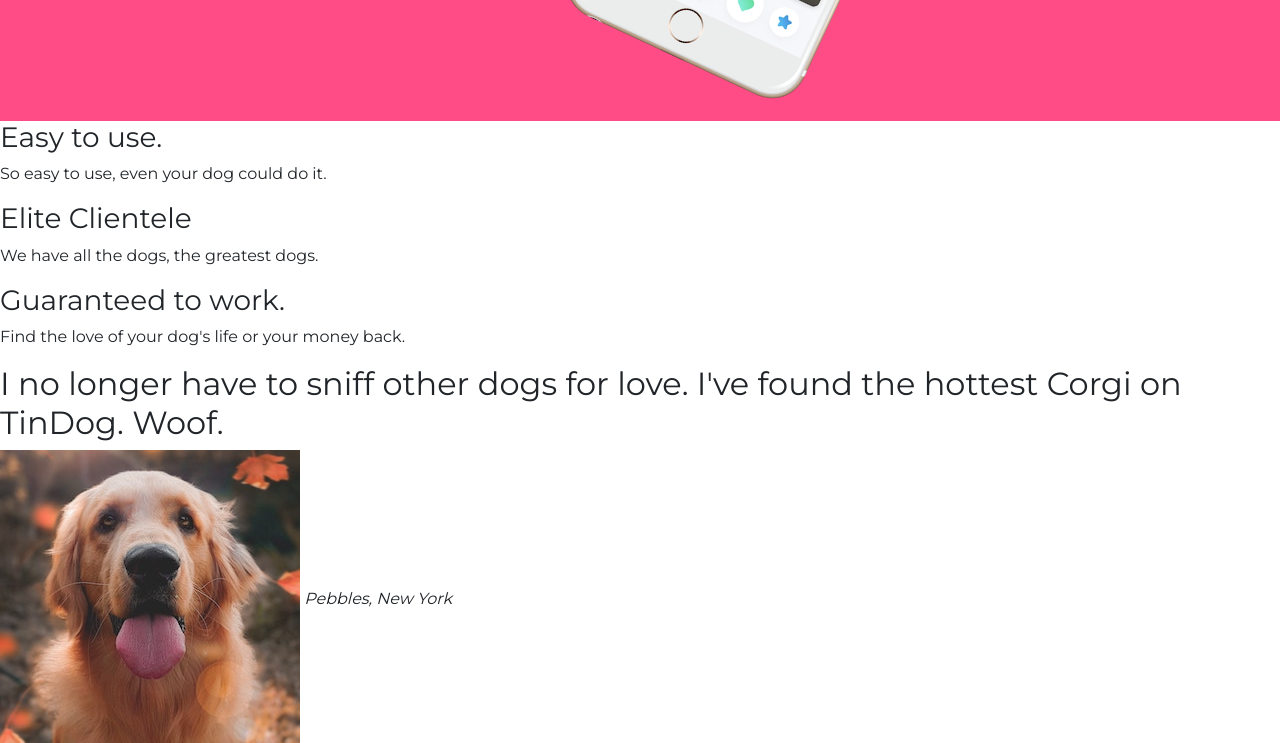
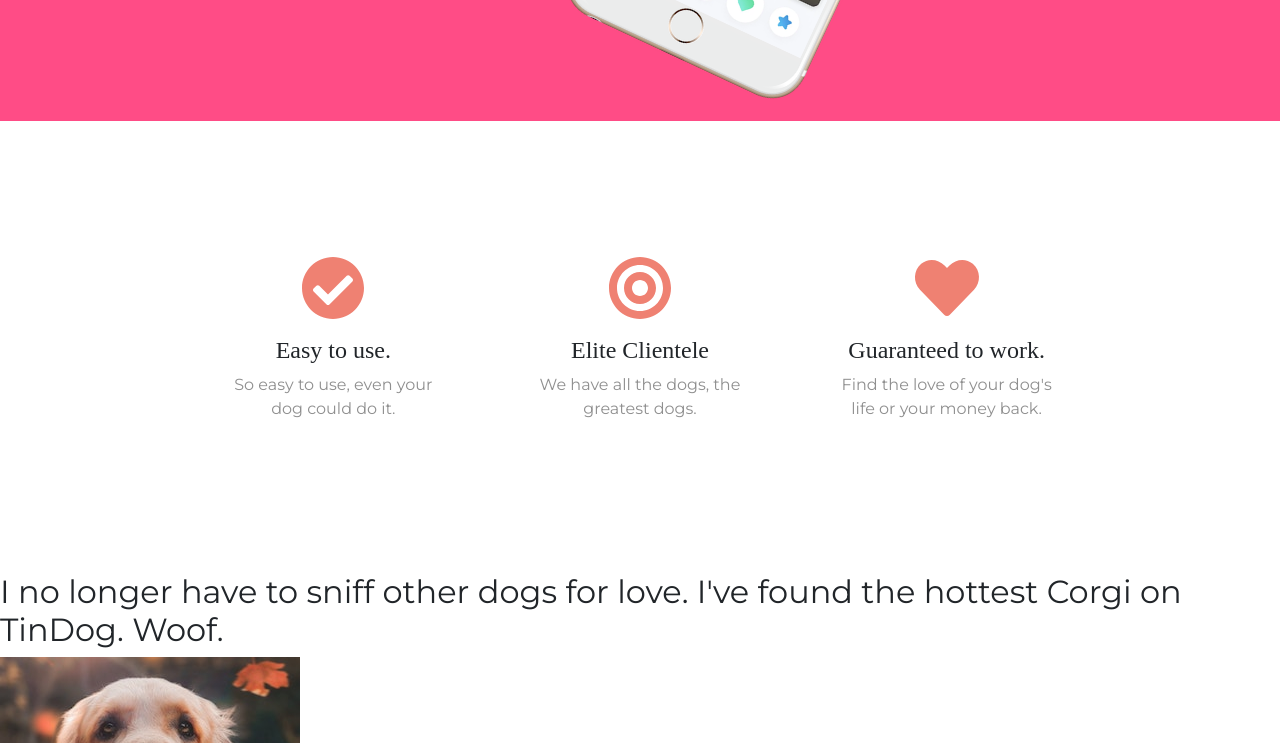
Before and after one commit to akmalrizaev/bootstrap, a plain HTML site: page index.html in a window 1280 px wide. Shown: the part 570-1313 px from the top of the page. Drawn offline with nearby package versions, Linux system fonts and the light colour scheme.

Commit message:
Styling Features section

```diff
--- a/css/styles.css
+++ b/css/styles.css
@@ -12,6 +12,15 @@
     font-family: 'Montserrat-Black' ;
     font-size: 3rem;
     line-height: 1.5;
+}
+
+h3 {
+    font-family: 'Montserrat-Bold';
+    font-size: 1.5rem;
+}
+
+p {
+    color:#8f8f8f;
 }
 
 .container-fluid {
@@ -52,3 +61,23 @@
     width: 60%;
     transform: rotate(25deg);
 }
+
+/* Features Section */
+
+#features {
+    padding:7% 15%;
+}
+
+.feature-box {
+text-align: center;
+padding: 5%;
+}
+
+.icon {
+    color: #ef8172;
+    margin-bottom: 1rem;
+}
+
+.icon:hover {
+    color: #ff4c86;
+}
--- a/index.html
+++ b/index.html
@@ -9,13 +9,20 @@
     <link href="https://fonts.googleapis.com/css2?family=Montserrat&family=Ubuntu&display=swap" rel="stylesheet">
 
     <!-- CSS Stylesheets -->
-  <link href="https://cdn.jsdelivr.net/npm/bootstrap@5.1.3/dist/css/bootstrap.min.css" rel="stylesheet" integrity="sha384-1BmE4kWBq78iYhFldvKuhfTAU6auU8tT94WrHftjDbrCEXSU1oBoqyl2QvZ6jIW3" crossorigin="anonymous">
+    <link href="https://cdn.jsdelivr.net/npm/bootstrap@5.1.3/dist/css/bootstrap.min.css" rel="stylesheet"
+        integrity="sha384-1BmE4kWBq78iYhFldvKuhfTAU6auU8tT94WrHftjDbrCEXSU1oBoqyl2QvZ6jIW3" crossorigin="anonymous">
     <link rel="stylesheet" href="css/styles.css">
 
     <!-- Bootstrap scripts -->
-  <script src="https://cdnjs.cloudflare.com/ajax/libs/font-awesome/5.14.0/js/all.min.js" integrity="sha512-YSdqvJoZr83hj76AIVdOcvLWYMWzy6sJyIMic2aQz5kh2bPTd9dzY3NtdeEAzPp/PhgZqr4aJObB3ym/vsItMg==" crossorigin="anonymous"></script>
-  <script src="https://cdn.jsdelivr.net/npm/@popperjs/core@2.10.2/dist/umd/popper.min.js" integrity="sha384-7+zCNj/IqJ95wo16oMtfsKbZ9ccEh31eOz1HGyDuCQ6wgnyJNSYdrPa03rtR1zdB" crossorigin="anonymous"></script>
-  <script src="https://cdn.jsdelivr.net/npm/bootstrap@5.1.3/dist/js/bootstrap.bundle.min.js" integrity="sha384-ka7Sk0Gln4gmtz2MlQnikT1wXgYsOg+OMhuP+IlRH9sENBO0LRn5q+8nbTov4+1p" crossorigin="anonymous"></script>
+    <script src="https://cdnjs.cloudflare.com/ajax/libs/font-awesome/5.14.0/js/all.min.js"
+        integrity="sha512-YSdqvJoZr83hj76AIVdOcvLWYMWzy6sJyIMic2aQz5kh2bPTd9dzY3NtdeEAzPp/PhgZqr4aJObB3ym/vsItMg=="
+        crossorigin="anonymous"></script>
+    <script src="https://cdn.jsdelivr.net/npm/@popperjs/core@2.10.2/dist/umd/popper.min.js"
+        integrity="sha384-7+zCNj/IqJ95wo16oMtfsKbZ9ccEh31eOz1HGyDuCQ6wgnyJNSYdrPa03rtR1zdB" crossorigin="anonymous">
+    </script>
+    <script src="https://cdn.jsdelivr.net/npm/bootstrap@5.1.3/dist/js/bootstrap.bundle.min.js"
+        integrity="sha384-ka7Sk0Gln4gmtz2MlQnikT1wXgYsOg+OMhuP+IlRH9sENBO0LRn5q+8nbTov4+1p" crossorigin="anonymous">
+    </script>
 
     <!-- <link href="https://cdn.jsdelivr.net/npm/bootstrap@5.2.0-beta1/dist/css/bootstrap.min.css" rel="stylesheet" integrity="sha384-0evHe/X+R7YkIZDRvuzKMRqM+OrBnVFBL6DOitfPri4tjfHxaWutUpFmBp4vmVor" crossorigin="anonymous"> -->
 
@@ -33,7 +40,9 @@
             <!-- Nav Bar -->
             <nav class="navbar navbar-expand-lg navbar-dark">
                 <a class="navbar-brand" href="">tindog</a>
-         <button class="navbar-toggler" type="button" data-bs-toggle="collapse" data-bs-target="#navbarSupportedContent" aria-controls="navbarSupportedContent" aria-expanded="false" aria-label="Toggle navigation">
+                <button class="navbar-toggler" type="button" data-bs-toggle="collapse"
+                    data-bs-target="#navbarSupportedContent" aria-controls="navbarSupportedContent"
+                    aria-expanded="false" aria-label="Toggle navigation">
                     <span class="navbar-toggler-icon"></span>
                 </button>
                 <div class="collapse navbar-collapse" id="navbarSupportedContent">
@@ -58,8 +67,10 @@
             <div class="row">
                 <div class="col-lg-6">
                     <h1>Meet new and interesting dogs nearby.</h1>
-      <button type="button" class="btn btn-dark btn-lg download-button"><i class="fab fa-apple"></i> Download</button>
-      <button type="button" class="btn btn-outline-light btn-lg download-button"><i class="fab fa-google-play"></i> Download</button>
+                    <button type="button" class="btn btn-dark btn-lg download-button"><i class="fab fa-apple"></i>
+                        Download</button>
+                    <button type="button" class="btn btn-outline-light btn-lg download-button"><i
+                            class="fab fa-google-play"></i> Download</button>
                 </div>
 
                 <div class="col-lg-6">
@@ -76,14 +87,26 @@
 
     <section id="features">
 
+        <div class="row">
+            <div class="feature-box col-lg-4">
+                <i class="icon fas fa-check-circle fa-4x"></i>
                 <h3>Easy to use.</h3>
                 <p>So easy to use, even your dog could do it.</p>
+            </div>
 
+            <div class="feature-box col-lg-4">
+                <i class="icon fas fa-bullseye fa-4x"></i>
                 <h3>Elite Clientele</h3>
                 <p>We have all the dogs, the greatest dogs.</p>
+            </div>
 
+            <div class="feature-box col-lg-4">
+                <i class="icon fas fa-heart fa-4x"></i>
                 <h3>Guaranteed to work.</h3>
                 <p>Find the love of your dog's life or your money back.</p>
+            </div>
+        </div>
+
 
     </section>
 
```
Lines whose indentation alone changed are shown as unchanged.
